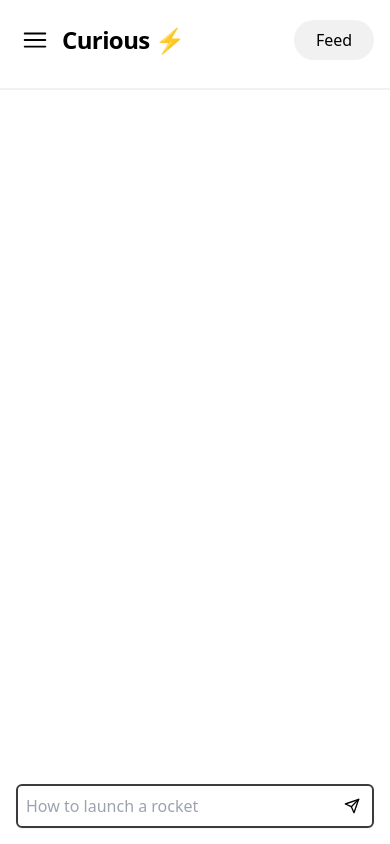
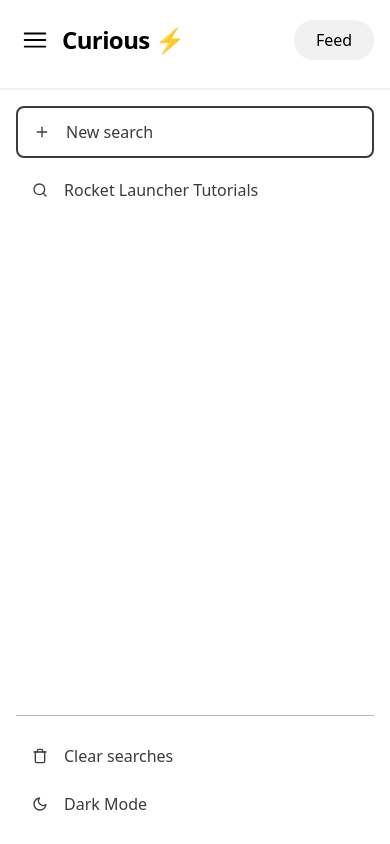
Before and after one commit to tchardonnens/curious-front, a Next.js app in the folder curious/: page /search in a window 390 px wide. Built offline with nearby package versions, Linux system fonts and the light colour scheme.

Commit message:
Fixed sidebar styling (will do the toggle)

```diff
--- a/curious/src/components/sidebar.tsx
+++ b/curious/src/components/sidebar.tsx
@@ -12,8 +12,8 @@
 
   return (
 
-    <div className="w-272 shrink-0 hidden md:flex bg-lightGrey dark:bg-dark">
-      <div className="px-4 flex flex-col gap-2 justify-between narrow-sidebar w-full lg:flex-shrink-0 lg:overflow-y-auto">
+    <div className="w-full md:w-272 shrink-0 relative z-9 md:static md:z-0 md:flex bg-white dark:bg-anthracite md:bg-lightGrey md:dark:bg-dark">
+      <div className="px-4 flex flex-col gap-2 justify-between narrow-sidebar w-full h-full lg:flex-shrink-0 lg:overflow-y-auto">
         <div className="py-4 flex flex-col gap-2">
 
           <button className="text-darkerGrey dark:text-darkGrey w-full px-4 py-3 rounded-lg hover:bg-grey dark:hover:bg-darkerGrey border-2 border-darkerGrey dark:border-darkGrey transition-colors flex flex-row gap-4 items-center justify-start">
```
